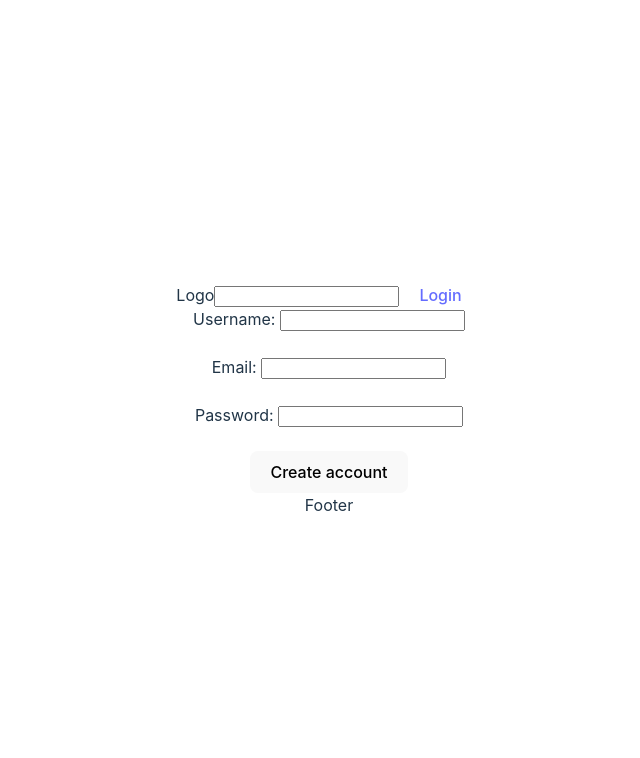
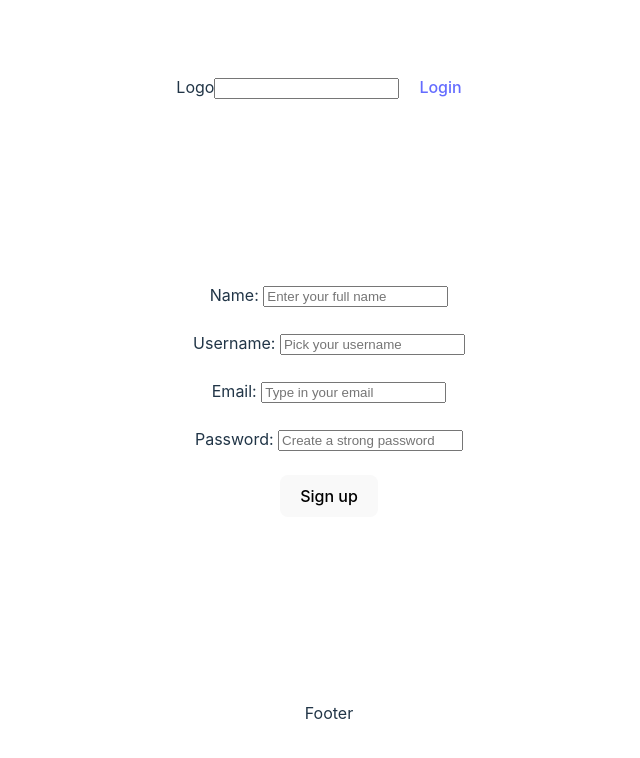
Before and after one commit to TEAM-ONE-A55/AFAF, a React (Vite) app in the folder afaf/: page /register in a window 1280 px wide. Shown: the top 758 px of the page, without its empty margins (311-951 px from the left). Built offline with nearby package versions, Linux system fonts and the light colour scheme; no server answers.

Commit message:
Register validations and handle client errors

```diff
--- a/afaf/src/App.jsx
+++ b/afaf/src/App.jsx
@@ -18,6 +18,7 @@ import AllThreads from "./views/Threads/AllThreads/AllThreads";
 import Newest from "./views/Threads/Newest/Newest";
 import MostCommented from "./views/Threads/MostCommented/MostCommented";
 import MostLiked from "./views/Threads/MostLiked/MostLiked";
+import {Toaster} from "react-hot-toast"
 
 function App() {
   const [context, setContext] = useState({
@@ -42,6 +43,7 @@ function App() {
   return (
     <BrowserRouter>
       <AppContext.Provider value={{ ...context, setContext: setContext }}>
+      <Toaster position="bottom-right" reverseOrder={true}/>
         <Header />
         <Routes>
           <Route
--- a/afaf/src/views/Profile/ProfilePage/ProfilePage.jsx
+++ b/afaf/src/views/Profile/ProfilePage/ProfilePage.jsx
@@ -1,9 +1,13 @@
 import Logout from "../Logout/Logout";
 import Bio from "../Bio/Bio";
+import { useContext } from "react";
+import { AppContext } from "../../../context/AppContext";
 
 export default function Profile() {
+  const { userData } = useContext(AppContext);
   return (
     <div>
+      <h3>{userData.handle}</h3>
       <Bio />
       <br />
       <Logout />
--- a/afaf/src/views/Register/Register.css
+++ b/afaf/src/views/Register/Register.css
@@ -0,0 +1,9 @@
+.registration {
+  border-radius: 20px;
+  border: 1px solid white;
+  display: grid;
+  place-items: center;
+  height: 500px;
+  margin: 50px;
+  width: 500px;
+}
--- a/afaf/src/views/Register/Register.jsx
+++ b/afaf/src/views/Register/Register.jsx
@@ -6,12 +6,15 @@ import {
 } from "../../services/users.service";
 import { registerUser } from "../../services/auth.service";
 import Button from "../../components/Button/Button";
+import "./Register.css";
+import toast from "react-hot-toast";
 
 export default function Register() {
   const [form, setForm] = useState({
     username: "",
     email: "",
     password: "",
+    name: "",
   });
   const navigate = useNavigate();
 
@@ -20,22 +23,69 @@ export default function Register() {
   };
 
   const register = async () => {
-    // TODO Validate inputs
+    if (form.name.length < 4 || form.name.length > 32) {
+      return toast.error(
+        "Please enter a full name that is between 4 and 32 characters long."
+      );
+    }
+    if(!form.username) return  toast.error("Uh oh! Don't forget your username!")
+
       try {
         const user = await getUserByHandle(form.username);
         if (user.exists()) {
-        return alert("This username is already taken!");
+          return toast.error("Oops! This username is already taken!");
         }
+
         const credentials = await registerUser(form.email, form.password);
-      await createUserHandle(form.username, credentials.user.uid, form.email);
-      // alert('Thank you!')
+        await createUserHandle(
+          form.username,
+          credentials.user.uid,
+          form.email,
+          form.name
+        );
+        setTimeout(() => {
           navigate(-1);
+        }, 2000);
+        return toast.success(
+          "Congratulations! Your account has been successfully created!"
+        );
       } catch (e) {
+        if (e.message === "Firebase: Error (auth/missing-password).")
+          return toast.error(
+            "Oops! Looks like you forgot to enter a password. Let's add one for security!"
+          );
+        if (e.message === "Firebase: Error (auth/invalid-email).")
+          return toast.error(
+            "It seems the email you entered is invalid. Please double-check and try again."
+          );
+        if (
+          e.message ===
+          "Firebase: Password should be at least 6 characters (auth/weak-password)."
+        )
+          return toast.error(
+            "Oops! Your password should be at least 6 characters long!"
+          );
+
+          if(e.message === 'Firebase: Error (auth/email-already-in-use).') {
+            return toast.error("Oops! Email already in use. Try another or log in.")
+          }
         console.log(e.message);
       }
   };
   return (
     <div className="registration">
+      <div className="registration-form">
+        <label htmlFor="registration-name">Name: </label>
+        <input
+          type="text"
+          id="registration-name"
+          name="registration-name"
+          value={form.name}
+          onChange={updateForm("name")}
+          placeholder="Enter your full name"
+        />
+        <br />
+        <br />
         <label htmlFor="registration-username">Username: </label>
         <input
           type="text"
@@ -43,6 +93,7 @@ export default function Register() {
           name="registration-username"
           value={form.username}
           onChange={updateForm("username")}
+          placeholder="Pick your username"
         />
         <br />
         <br />
@@ -53,20 +104,23 @@ export default function Register() {
           name="registration-email"
           value={form.email}
           onChange={updateForm("email")}
+          placeholder="Type in your email"
         />
         <br />
         <br />
         <label htmlFor="registration-password">Password: </label>
         <input
-        type="text"
+          type="password"
           id="registration-password"
           name="registration-password"
           value={form.password}
           onChange={updateForm("password")}
+          placeholder="Create a strong password"
         />
         <br />
         <br />
-      <Button onClick={register}>Create account</Button>
+        <Button onClick={register}>Sign up</Button>
+      </div>
     </div>
   );
 }
```
Lines whose indentation alone changed are shown as unchanged.
